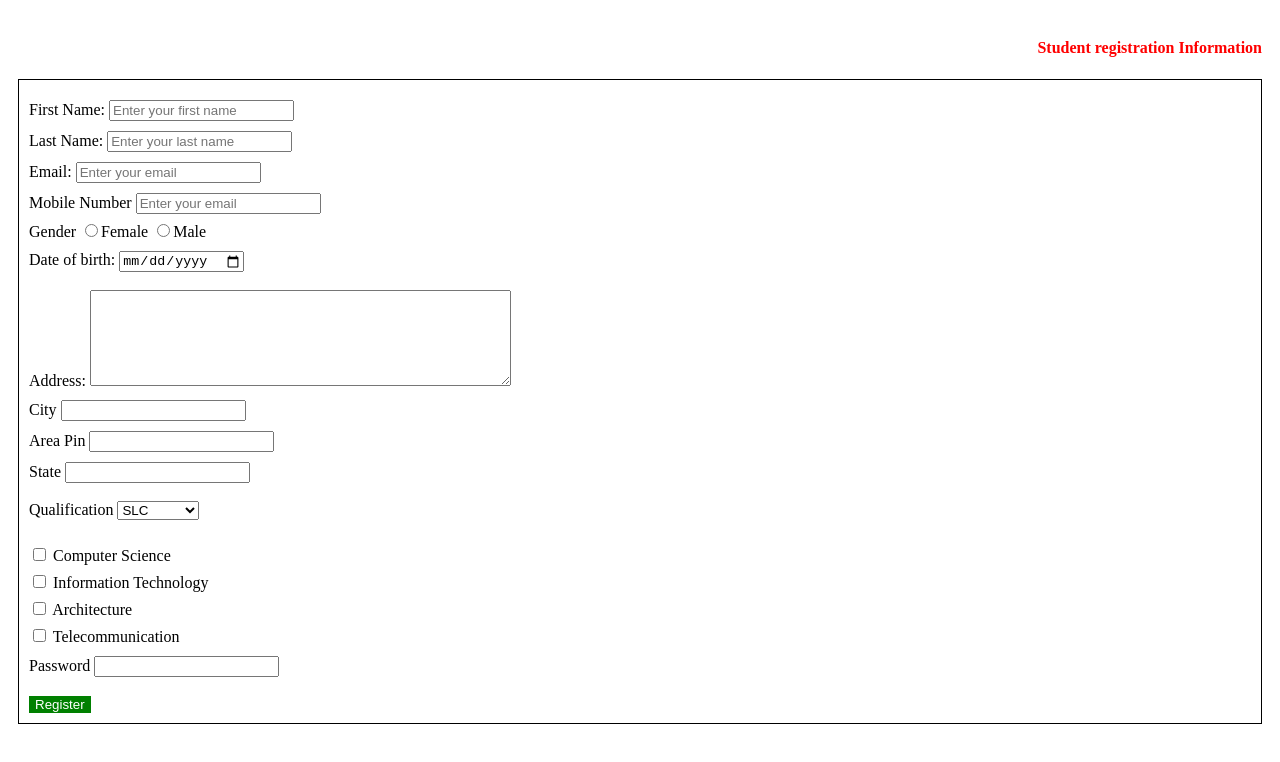
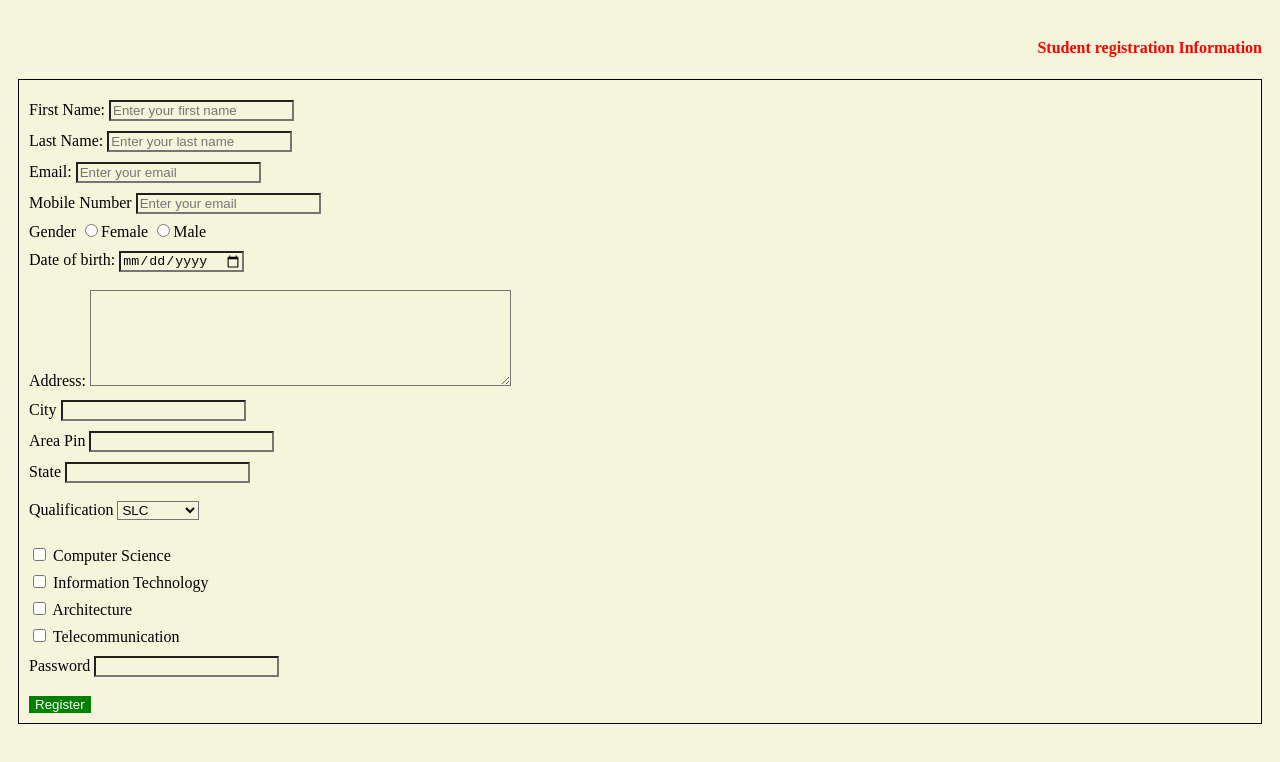
Before and after one commit to sahilshakya/html-forms, a plain HTML site: page assingment2.html in a window 1280 px wide. Drawn offline with Linux system fonts and the light colour scheme.

Commit message:
css added

```diff
--- a/assingment2.html
+++ b/assingment2.html
@@ -5,6 +5,9 @@
     <meta http-equiv="X-UA-Compatible" content="IE=edge">
     <meta name="viewport" content="width=device-width, initial-scale=1.0">
     <style>
+        *{
+            background-color: beige;
+        }
         .container{
             padding: 10px;
         }
@@ -18,6 +21,8 @@
             border: 1px solid black;
             padding: 10px;
         }
+
+
     </style>
     <title>Document</title>
 </head>
@@ -36,8 +41,8 @@
             <label for="num">Mobile Number</label>
             <input type="tel" placeholder="Enter your email" id="num"><br>
             <label for="">Gender</label>
-            <input type="radio">Female
-            <input type="radio">Male<br>
+            <input type="radio" id="female">Female
+            <input type="radio" id="male">Male<br>
             <label for="">Date of birth:</label>
             <input type="date"><br>
             <br>
```
Also changed, not shown: index.html (+3 -3 lines).
